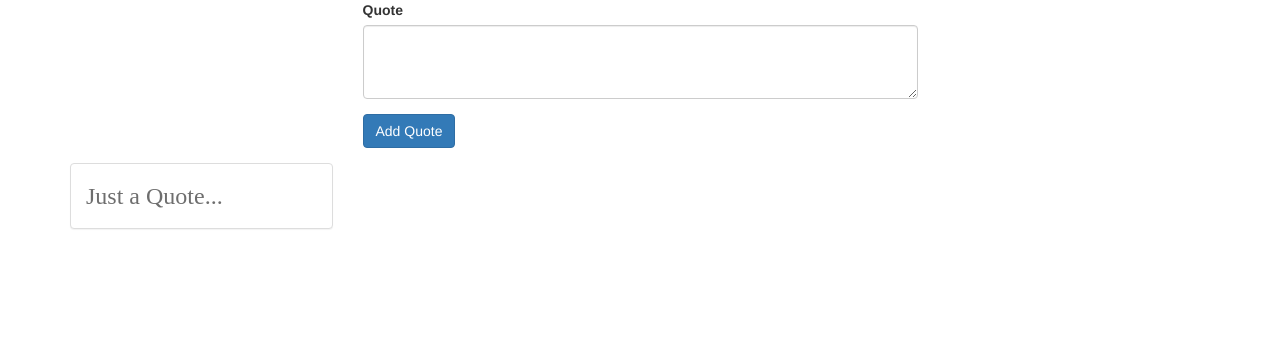
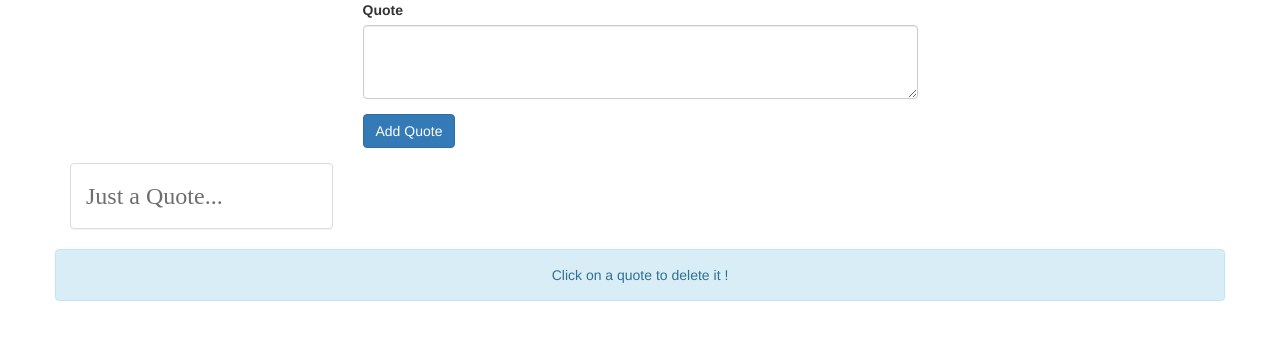
Before and after one commit to smarigowda/vuejs-cli-udemy, a Vue app: page / in a window 1280 px wide. Shown: the top 340 px of the page. Built offline with nearby package versions, Linux system fonts and the light colour scheme; a web font is replaced by a local one.

Commit message:
info box

```diff
--- a/src/App.vue
+++ b/src/App.vue
@@ -2,6 +2,11 @@
     <div class="container">
         <app-new-quote @quoteAdded="newQuote"></app-new-quote>
         <app-quote-grid :quotes="quotes"></app-quote-grid>
+        <div class="row">
+            <div class="alert alert-info text-center">
+                Click on a quote to delete it !
+            </div>
+        </div>
     </div>
 </template>
 
```
